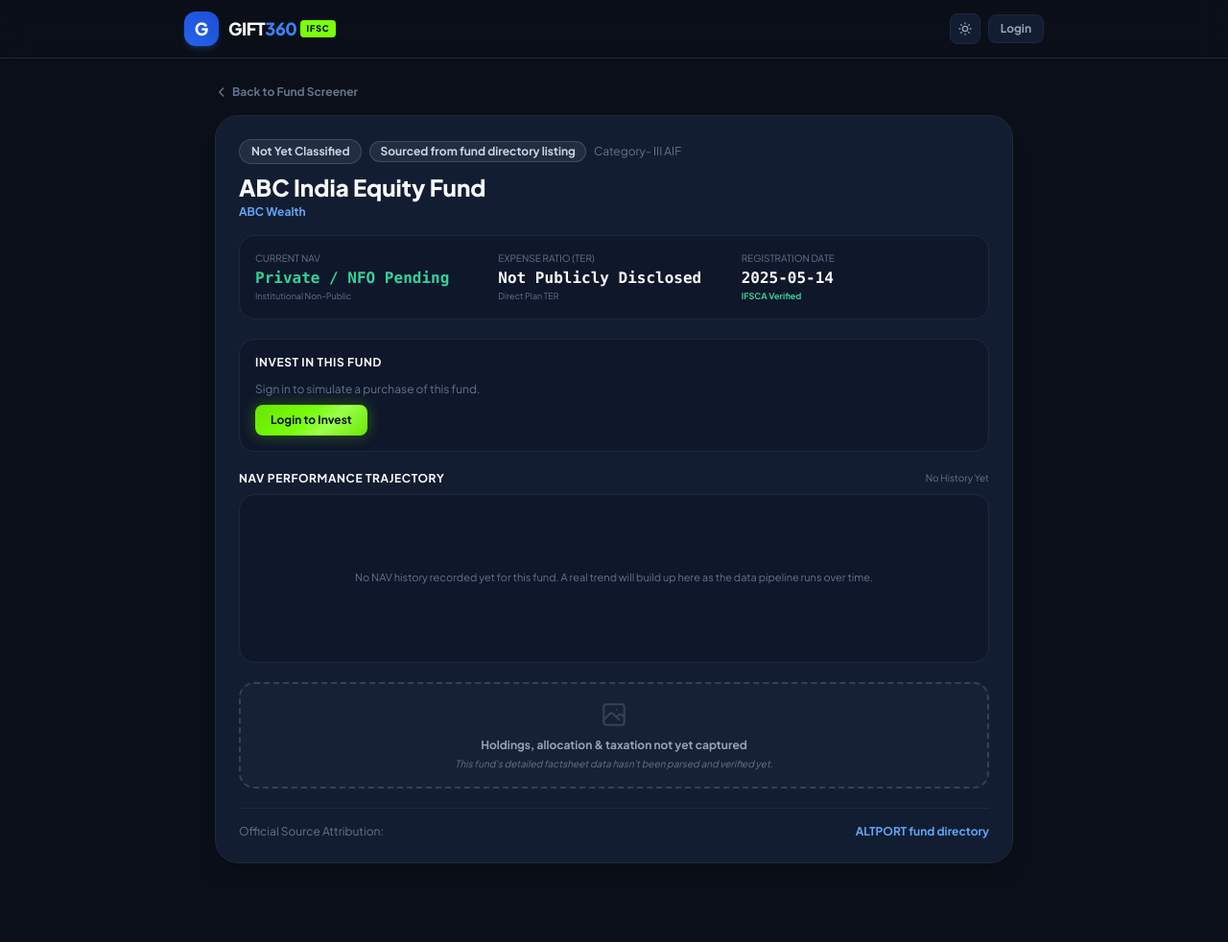
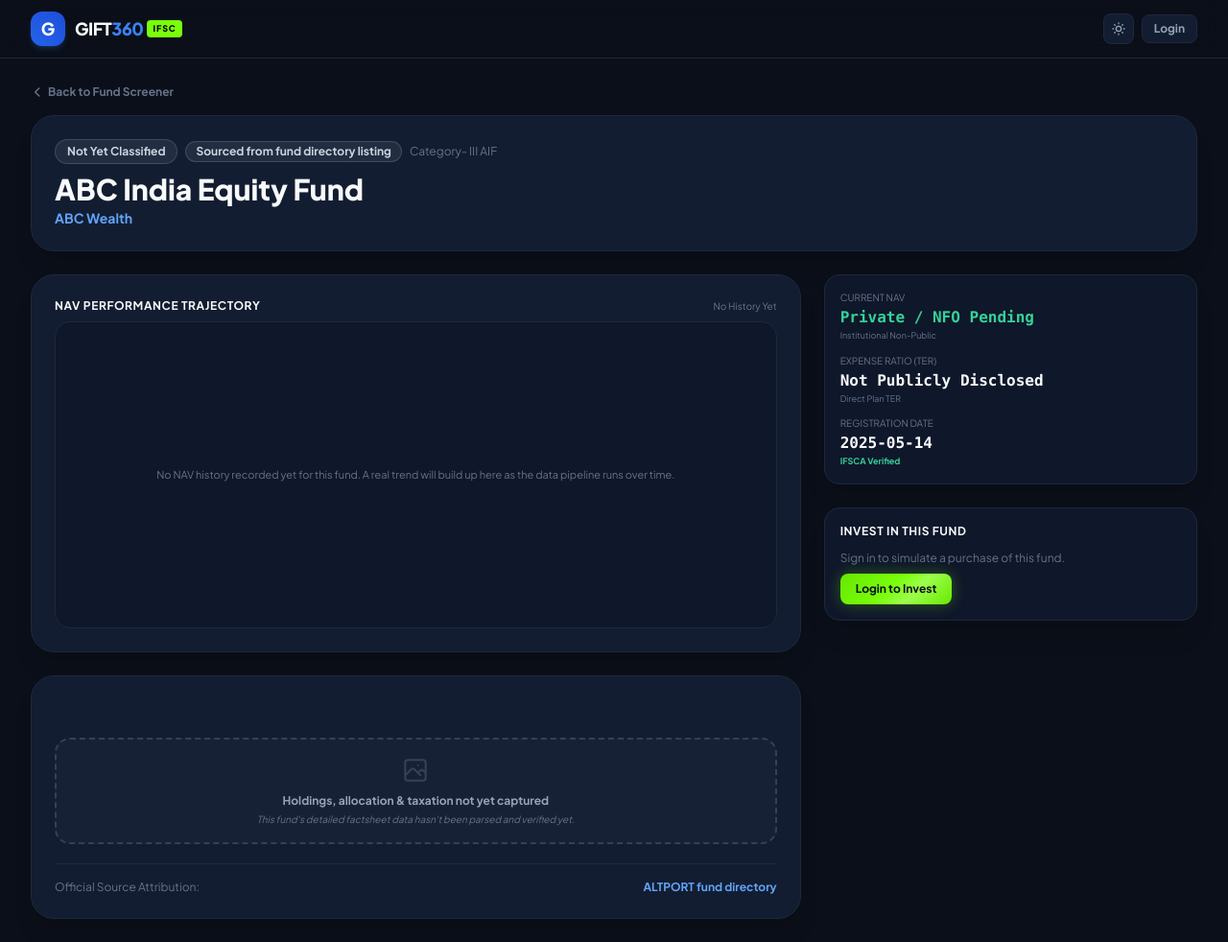
Before and after one commit to nivesh-star/giftcityfunds, a Flask app: page /fund/306 in a window 1280 px wide. Shown: the whole page at 96% size. Before the commit the page ends 900 px from the top, so only its background shows below. Run offline with Flask 3, Linux system fonts and the light colour scheme; data comes from the database, SQL or seed files in the repository; data that the repository does not hold is empty; some libraries are stand-ins or nearby versions.

Commit message:
Fund detail page: use full page width with two-column layout, sticky buy sidebar

```diff
--- a/templates/fund_detail.html
+++ b/templates/fund_detail.html
@@ -45,7 +45,7 @@
   <!-- NAVIGATION BAR -->
   <!-- ========================================================================= -->
   <nav class="sticky top-0 z-40 bg-[var(--color-bg-subtle)]/90 backdrop-blur-md border-b border-[var(--color-border)] px-4 md:px-8 py-3 transition-colors">
-    <div class="max-w-4xl mx-auto flex items-center justify-between gap-4">
+    <div class="max-w-7xl mx-auto flex items-center justify-between gap-4">
       <a href="/" class="flex items-center gap-2.5 group">
         <div class="w-9 h-9 rounded-xl bg-gradient-to-tr from-blue-600 to-blue-700 flex items-center justify-center shadow-md shadow-blue-500/20 text-white font-black text-lg">G</div>
         <div>
@@ -76,30 +76,129 @@
     </div>
   </nav>
 
-  <main class="max-w-4xl mx-auto px-4 md:px-8 py-6">
+  <main class="max-w-7xl mx-auto px-4 md:px-8 py-6">
 
     <a href="/#screener" class="inline-flex items-center gap-1 text-xs font-bold text-[var(--color-text-subtle)] hover:text-blue-400 mb-4 transition-colors">
       <svg class="w-3.5 h-3.5" fill="none" stroke="currentColor" viewBox="0 0 24 24"><path stroke-linecap="round" stroke-linejoin="round" stroke-width="2.5" d="M15 19l-7-7 7-7"></path></svg>
       Back to Fund Screener
     </a>
 
-    <div class="glass-card border border-[var(--color-border)] rounded-3xl p-5 md:p-6 shadow-xl">
-
-      <!-- Header -->
-      <div class="mb-4">
+    <!-- Header (full width, above both columns) -->
+    <div class="glass-card border border-[var(--color-border)] rounded-3xl p-5 md:p-6 shadow-xl mb-6">
       <div class="flex items-center gap-2 mb-2 flex-wrap">
         <span id="modalTierBadge" class="text-xs px-2.5 py-0.5 rounded-full font-bold">Tier 1</span>
         <span id="modalFlowBadge" class="text-xs px-2.5 py-0.5 rounded-full font-bold hidden"></span>
         <span id="modalCategory" class="text-xs text-[var(--color-text-subtle)]">Retail Feeder Fund</span>
       </div>
-        <h1 id="modalFundName" class="text-xl md:text-2xl font-black text-[var(--color-text)]">{{ fund_name }}</h1>
-        <p id="modalAmcName" class="text-xs text-blue-400 font-bold mt-0.5">{{ amc_name }}</p>
+      <h1 id="modalFundName" class="text-2xl md:text-3xl font-black text-[var(--color-text)]">{{ fund_name }}</h1>
+      <p id="modalAmcName" class="text-sm text-blue-400 font-bold mt-0.5">{{ amc_name }}</p>
       <p id="modalFundManager" class="text-[11px] text-[var(--color-text-subtle)] mt-0.5 hidden"></p>
       <p id="modalBenchmark" class="text-[11px] text-[var(--color-text-subtle)] mt-0.5 hidden"></p>
     </div>
 
+    <div class="grid lg:grid-cols-3 gap-6 items-start">
+
+      <!-- Left column: chart + all data sections -->
+      <div class="lg:col-span-2 space-y-6">
+
+        <!-- NAV Performance Chart -->
+        <div class="glass-card border border-[var(--color-border)] rounded-3xl p-5 md:p-6 shadow-xl">
+          <div class="flex items-center justify-between mb-2">
+            <h3 class="text-xs font-bold text-[var(--color-text)] uppercase tracking-wider">NAV Performance Trajectory</h3>
+            <span id="modalNavSubtitle" class="text-[10px] text-[var(--color-text-subtle)]">Recorded NAV History</span>
+          </div>
+          <div id="modalNavChartWrapper" class="h-64 md:h-80 w-full bg-[var(--color-bg-subtle)] border border-[var(--color-border)] rounded-2xl p-3 relative">
+            <canvas id="modalNavCanvas"></canvas>
+          </div>
+        </div>
+
+        <div class="glass-card border border-[var(--color-border)] rounded-3xl p-5 md:p-6 shadow-xl space-y-5">
+
+          <div id="modalFeeNotesSection" class="hidden">
+            <h3 class="text-xs font-bold text-[var(--color-text)] uppercase tracking-wider mb-2">Fee Schedule</h3>
+            <div id="modalFeeNotesBody" class="bg-[var(--color-bg-subtle)] border border-[var(--color-border)] rounded-2xl p-3 text-xs text-[var(--color-text-muted)]"></div>
+          </div>
+
+          <div id="modalUnderlyingSection" class="hidden">
+            <h3 class="text-xs font-bold text-[var(--color-text)] uppercase tracking-wider mb-2">Underlying Fund</h3>
+            <div id="modalUnderlyingBody" class="bg-[var(--color-bg-subtle)] border border-[var(--color-border)] rounded-2xl p-3 text-xs text-[var(--color-text-muted)] space-y-1"></div>
+          </div>
+
+          <div id="modalHoldingsSection" class="hidden">
+            <div class="flex items-center justify-between mb-2">
+              <h3 class="text-xs font-bold text-[var(--color-text)] uppercase tracking-wider">Top Holdings</h3>
+              <span id="modalHoldingsBasisNote" class="text-[10px] text-[var(--color-text-subtle)]"></span>
+            </div>
+            <div id="modalHoldingsBody" class="bg-[var(--color-bg-subtle)] border border-[var(--color-border)] rounded-2xl p-3"></div>
+          </div>
+
+          <div class="grid sm:grid-cols-2 gap-5">
+            <div id="modalGeoSection" class="hidden">
+              <h3 class="text-xs font-bold text-[var(--color-text)] uppercase tracking-wider mb-2">Geographic Allocation</h3>
+              <div id="modalGeoBody" class="bg-[var(--color-bg-subtle)] border border-[var(--color-border)] rounded-2xl p-3 space-y-1.5"></div>
+            </div>
+
+            <div id="modalSectorSection" class="hidden">
+              <h3 class="text-xs font-bold text-[var(--color-text)] uppercase tracking-wider mb-2">Sector Allocation</h3>
+              <div id="modalSectorBody" class="bg-[var(--color-bg-subtle)] border border-[var(--color-border)] rounded-2xl p-3 space-y-1.5"></div>
+            </div>
+
+            <div id="modalMarketCapSection" class="hidden">
+              <h3 class="text-xs font-bold text-[var(--color-text)] uppercase tracking-wider mb-2">Market Capitalisation</h3>
+              <div id="modalMarketCapBody" class="bg-[var(--color-bg-subtle)] border border-[var(--color-border)] rounded-2xl p-3 space-y-1.5"></div>
+            </div>
+
+            <div id="modalAssetClassSection" class="hidden">
+              <h3 class="text-xs font-bold text-[var(--color-text)] uppercase tracking-wider mb-2">Asset Allocation</h3>
+              <div id="modalAssetClassBody" class="bg-[var(--color-bg-subtle)] border border-[var(--color-border)] rounded-2xl p-3 space-y-1.5"></div>
+            </div>
+          </div>
+
+          <div id="modalTaxSection" class="hidden">
+            <h3 class="text-xs font-bold text-[var(--color-text)] uppercase tracking-wider mb-2">Taxation</h3>
+            <div id="modalTaxBody" class="bg-[var(--color-bg-subtle)] border border-[var(--color-border)] rounded-2xl p-3 text-xs space-y-1"></div>
+          </div>
+
+          <div id="modalShareClassSection" class="hidden">
+            <h3 class="text-xs font-bold text-[var(--color-text)] uppercase tracking-wider mb-2">Share Classes</h3>
+            <div id="modalShareClassBody" class="bg-[var(--color-bg-subtle)] border border-[var(--color-border)] rounded-2xl p-3 text-xs overflow-x-auto"></div>
+          </div>
+
+          <div id="modalPerformanceSection" class="hidden">
+            <h3 class="text-xs font-bold text-[var(--color-text)] uppercase tracking-wider mb-2">Performance vs. Benchmark</h3>
+            <div id="modalPerformanceBody" class="bg-[var(--color-bg-subtle)] border border-[var(--color-border)] rounded-2xl p-3 text-xs overflow-x-auto"></div>
+          </div>
+
+          <div id="modalRiskMetricsSection" class="hidden">
+            <h3 class="text-xs font-bold text-[var(--color-text)] uppercase tracking-wider mb-2">Risk Metrics</h3>
+            <div id="modalRiskMetricsBody" class="bg-[var(--color-bg-subtle)] border border-[var(--color-border)] rounded-2xl p-3 text-xs grid grid-cols-2 sm:grid-cols-3 gap-2"></div>
+          </div>
+
+          <div id="modalDataPendingSection" class="hidden">
+            <div class="chart-placeholder-box p-4 text-center">
+              <div class="flex flex-col items-center justify-center gap-1 text-[var(--color-text-subtle)]">
+                <svg class="w-8 h-8 opacity-40 mb-1" fill="none" stroke="currentColor" viewBox="0 0 24 24"><path stroke-linecap="round" stroke-linejoin="round" stroke-width="1.5" d="M4 16l4.586-4.586a2 2 0 012.828 0L16 16m-2-2l1.586-1.586a2 2 0 012.828 0L20 14m-6-6h.01M6 20h12a2 2 0 002-2V6a2 2 0 00-2-2H6a2 2 0 00-2 2v12a2 2 0 002 2z"></path></svg>
+                <span class="text-xs font-bold text-[var(--color-text-muted)]">Holdings, allocation & taxation not yet captured</span>
+                <span class="text-[10px] italic">This fund's detailed factsheet data hasn't been parsed and verified yet.</span>
+              </div>
+            </div>
+          </div>
+
+          <div class="flex items-center justify-between pt-4 border-t border-[var(--color-border)] text-xs">
+            <span class="text-[var(--color-text-subtle)]">Official Source Attribution:</span>
+            <a id="modalSourceLink" href="#" target="_blank" rel="noopener noreferrer" class="font-bold text-blue-400 hover:underline flex items-center gap-1">
+              Open Factsheet / Backend API →
+            </a>
+          </div>
+
+        </div>
+      </div>
+
+      <!-- Right column: quick metrics + buy panel (sticky) -->
+      <div class="lg:col-span-1 space-y-6 lg:sticky lg:top-20">
+
         <!-- Quick Metrics Grid -->
-      <div class="grid grid-cols-3 gap-3 bg-[var(--color-bg-subtle)] border border-[var(--color-border)] p-4 rounded-2xl mb-5">
+        <div class="grid grid-cols-3 lg:grid-cols-1 gap-3 bg-[var(--color-bg-subtle)] border border-[var(--color-border)] p-4 rounded-2xl glass-card shadow-xl">
           <div>
             <span class="block text-[10px] text-[var(--color-text-subtle)] uppercase">Current NAV</span>
             <span id="modalNav" class="font-mono font-bold text-base text-emerald-400">—</span>
@@ -118,7 +217,7 @@
         </div>
 
         <!-- Buy Panel -->
-      <div id="modalBuySection" class="mb-5 rounded-2xl border border-[var(--color-border)] p-4 bg-[var(--color-bg-subtle)]">
+        <div id="modalBuySection" class="rounded-2xl border border-[var(--color-border)] p-4 bg-[var(--color-bg-subtle)] glass-card shadow-xl">
           <div class="flex items-center justify-between mb-3">
             <h3 class="text-xs font-bold text-[var(--color-text)] uppercase tracking-wider">Invest in this Fund</h3>
           </div>
@@ -175,92 +274,7 @@
           </div>
         </div>
 
-      <!-- NAV Performance Chart -->
-      <div class="mb-5">
-        <div class="flex items-center justify-between mb-2">
-          <h3 class="text-xs font-bold text-[var(--color-text)] uppercase tracking-wider">NAV Performance Trajectory</h3>
-          <span id="modalNavSubtitle" class="text-[10px] text-[var(--color-text-subtle)]">Recorded NAV History</span>
       </div>
-        <div id="modalNavChartWrapper" class="h-44 w-full bg-[var(--color-bg-subtle)] border border-[var(--color-border)] rounded-2xl p-3 relative">
-          <canvas id="modalNavCanvas"></canvas>
-        </div>
-      </div>
-
-      <div id="modalFeeNotesSection" class="mb-5 hidden">
-        <h3 class="text-xs font-bold text-[var(--color-text)] uppercase tracking-wider mb-2">Fee Schedule</h3>
-        <div id="modalFeeNotesBody" class="bg-[var(--color-bg-subtle)] border border-[var(--color-border)] rounded-2xl p-3 text-xs text-[var(--color-text-muted)]"></div>
-      </div>
-
-      <div id="modalUnderlyingSection" class="mb-5 hidden">
-        <h3 class="text-xs font-bold text-[var(--color-text)] uppercase tracking-wider mb-2">Underlying Fund</h3>
-        <div id="modalUnderlyingBody" class="bg-[var(--color-bg-subtle)] border border-[var(--color-border)] rounded-2xl p-3 text-xs text-[var(--color-text-muted)] space-y-1"></div>
-      </div>
-
-      <div id="modalHoldingsSection" class="mb-5 hidden">
-        <div class="flex items-center justify-between mb-2">
-          <h3 class="text-xs font-bold text-[var(--color-text)] uppercase tracking-wider">Top Holdings</h3>
-          <span id="modalHoldingsBasisNote" class="text-[10px] text-[var(--color-text-subtle)]"></span>
-        </div>
-        <div id="modalHoldingsBody" class="bg-[var(--color-bg-subtle)] border border-[var(--color-border)] rounded-2xl p-3"></div>
-      </div>
-
-      <div id="modalGeoSection" class="mb-5 hidden">
-        <h3 class="text-xs font-bold text-[var(--color-text)] uppercase tracking-wider mb-2">Geographic Allocation</h3>
-        <div id="modalGeoBody" class="bg-[var(--color-bg-subtle)] border border-[var(--color-border)] rounded-2xl p-3 space-y-1.5"></div>
-      </div>
-
-      <div id="modalSectorSection" class="mb-5 hidden">
-        <h3 class="text-xs font-bold text-[var(--color-text)] uppercase tracking-wider mb-2">Sector Allocation</h3>
-        <div id="modalSectorBody" class="bg-[var(--color-bg-subtle)] border border-[var(--color-border)] rounded-2xl p-3 space-y-1.5"></div>
-      </div>
-
-      <div id="modalMarketCapSection" class="mb-5 hidden">
-        <h3 class="text-xs font-bold text-[var(--color-text)] uppercase tracking-wider mb-2">Market Capitalisation</h3>
-        <div id="modalMarketCapBody" class="bg-[var(--color-bg-subtle)] border border-[var(--color-border)] rounded-2xl p-3 space-y-1.5"></div>
-      </div>
-
-      <div id="modalAssetClassSection" class="mb-5 hidden">
-        <h3 class="text-xs font-bold text-[var(--color-text)] uppercase tracking-wider mb-2">Asset Allocation</h3>
-        <div id="modalAssetClassBody" class="bg-[var(--color-bg-subtle)] border border-[var(--color-border)] rounded-2xl p-3 space-y-1.5"></div>
-      </div>
-
-      <div id="modalTaxSection" class="mb-5 hidden">
-        <h3 class="text-xs font-bold text-[var(--color-text)] uppercase tracking-wider mb-2">Taxation</h3>
-        <div id="modalTaxBody" class="bg-[var(--color-bg-subtle)] border border-[var(--color-border)] rounded-2xl p-3 text-xs space-y-1"></div>
-      </div>
-
-      <div id="modalShareClassSection" class="mb-5 hidden">
-        <h3 class="text-xs font-bold text-[var(--color-text)] uppercase tracking-wider mb-2">Share Classes</h3>
-        <div id="modalShareClassBody" class="bg-[var(--color-bg-subtle)] border border-[var(--color-border)] rounded-2xl p-3 text-xs overflow-x-auto"></div>
-      </div>
-
-      <div id="modalPerformanceSection" class="mb-5 hidden">
-        <h3 class="text-xs font-bold text-[var(--color-text)] uppercase tracking-wider mb-2">Performance vs. Benchmark</h3>
-        <div id="modalPerformanceBody" class="bg-[var(--color-bg-subtle)] border border-[var(--color-border)] rounded-2xl p-3 text-xs overflow-x-auto"></div>
-      </div>
-
-      <div id="modalRiskMetricsSection" class="mb-5 hidden">
-        <h3 class="text-xs font-bold text-[var(--color-text)] uppercase tracking-wider mb-2">Risk Metrics</h3>
-        <div id="modalRiskMetricsBody" class="bg-[var(--color-bg-subtle)] border border-[var(--color-border)] rounded-2xl p-3 text-xs grid grid-cols-2 sm:grid-cols-3 gap-2"></div>
-      </div>
-
-      <div id="modalDataPendingSection" class="mb-5 hidden">
-        <div class="chart-placeholder-box p-4 text-center">
-          <div class="flex flex-col items-center justify-center gap-1 text-[var(--color-text-subtle)]">
-            <svg class="w-8 h-8 opacity-40 mb-1" fill="none" stroke="currentColor" viewBox="0 0 24 24"><path stroke-linecap="round" stroke-linejoin="round" stroke-width="1.5" d="M4 16l4.586-4.586a2 2 0 012.828 0L16 16m-2-2l1.586-1.586a2 2 0 012.828 0L20 14m-6-6h.01M6 20h12a2 2 0 002-2V6a2 2 0 00-2-2H6a2 2 0 00-2 2v12a2 2 0 002 2z"></path></svg>
-            <span class="text-xs font-bold text-[var(--color-text-muted)]">Holdings, allocation & taxation not yet captured</span>
-            <span class="text-[10px] italic">This fund's detailed factsheet data hasn't been parsed and verified yet.</span>
-          </div>
-        </div>
-      </div>
-
-      <div class="flex items-center justify-between pt-4 border-t border-[var(--color-border)] text-xs">
-        <span class="text-[var(--color-text-subtle)]">Official Source Attribution:</span>
-        <a id="modalSourceLink" href="#" target="_blank" rel="noopener noreferrer" class="font-bold text-blue-400 hover:underline flex items-center gap-1">
-          Open Factsheet / Backend API →
-        </a>
-      </div>
-
     </div>
   </main>
 
```
Lines whose indentation alone changed are shown as unchanged.
